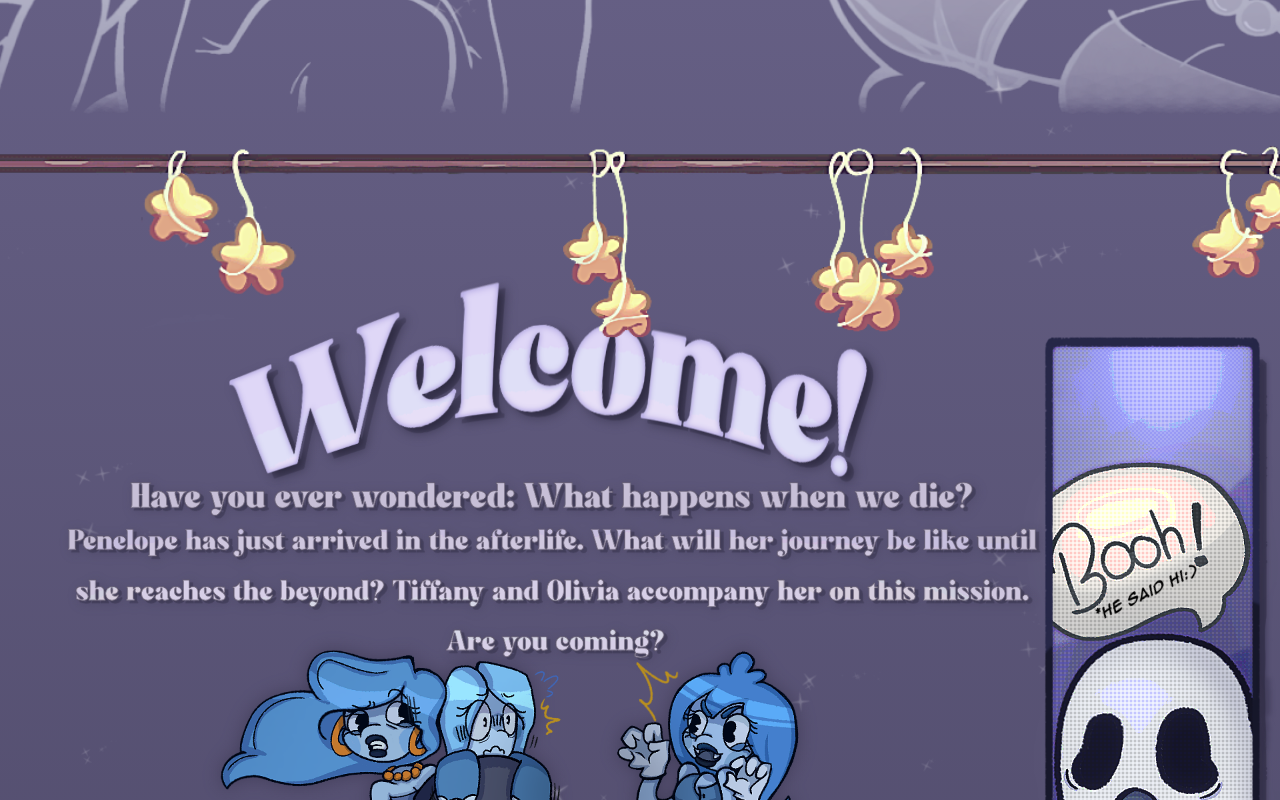
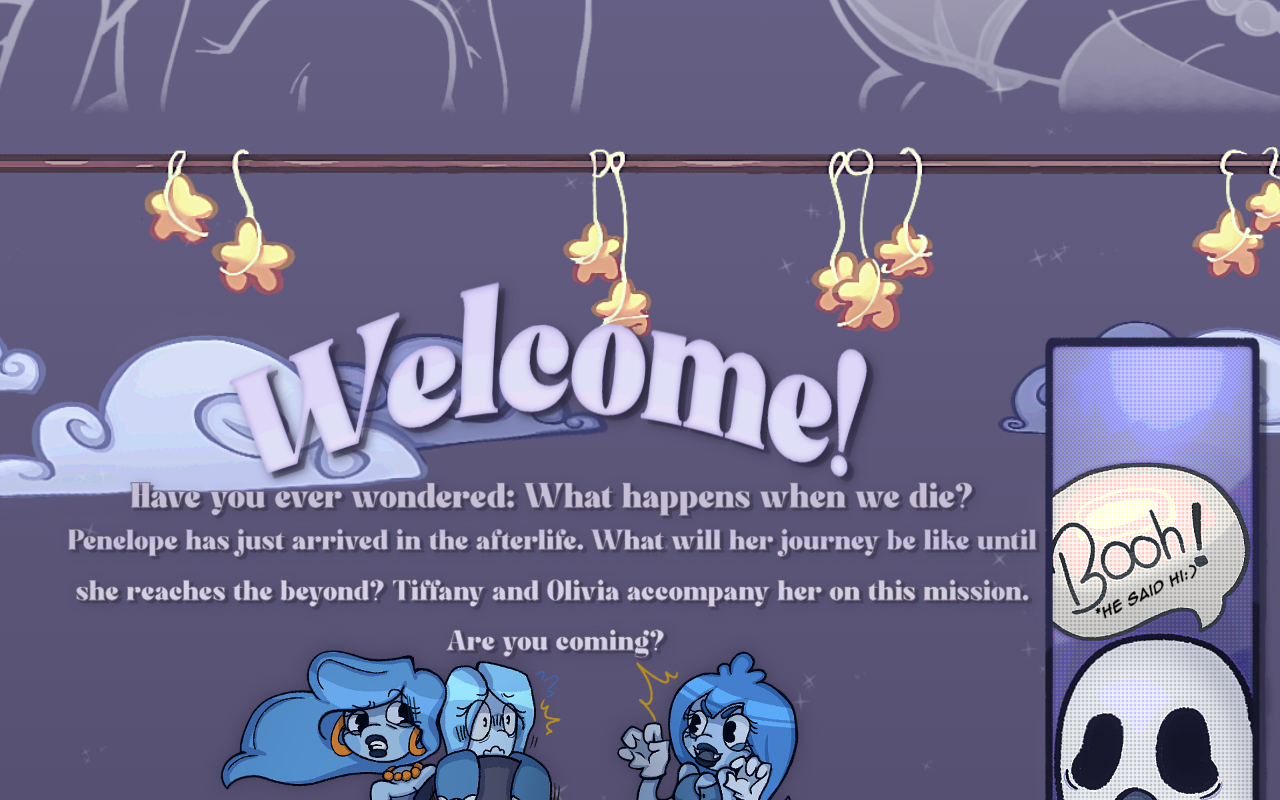
Before and after one commit to GarconeAna/pd-front, a React (Vite) app: page / in a window 1280 px wide. Shown: the part 800-1600 px from the top of the page. Built offline with nearby package versions, Linux system fonts and the light colour scheme.

Commit message:
feat: z-index and image

```diff
--- a/src/App.css
+++ b/src/App.css
@@ -88,7 +88,7 @@
   background-repeat: no-repeat;
   position: absolute;
   bottom: 20px;
-  z-index: 1;
+  z-index: 0;
 }
 
 .s01-eye {
```
Also changed, not shown: src/assets/screen_01/screen_01_deco.png.
